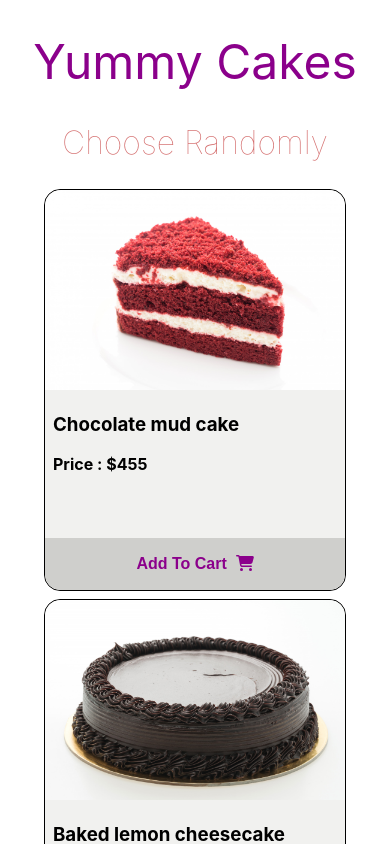
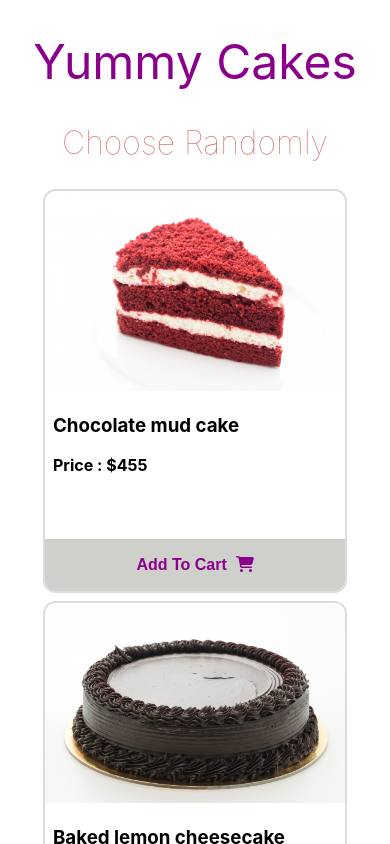
Before and after one commit to ThakurSaad/yummy-cakes, a React (Create React App) app: page / in a window 390 px wide. Shown: the top 844 px of the page. Built offline with nearby package versions, Linux system fonts and the light colour scheme.

Commit message:
breakpoints added

```diff
--- a/src/components/Shop/Product/Products.css
+++ b/src/components/Shop/Product/Products.css
@@ -9,9 +9,8 @@ img {
   position: relative;
   width: 300px;
   height: 400px;
-  border: 1px solid;
-  border-radius: 1rem;
-  background-color: #f1f1ef;
+  border: 2px solid rgba(128, 128, 128, 0.274);
+  border-radius: 0.8rem;
 }
 .product-info {
   margin-left: 0.5rem;
@@ -22,21 +21,13 @@ img {
   background-color: #cfcfcc;
   width: 100%;
   border: none;
-  border-radius: 0 0 1rem 1rem;
+  border-radius: 0 0 0.7rem 0.7rem;
   font-size: 1rem;
   font-weight: 600;
   color: darkmagenta;
 }
 .btn-cart:hover {
-    background-color: black;
-    color: white;
-    transition: .2s;
+  background-color: black;
+  color: white;
+  transition: 0.2s;
 }
-@media only screen and (max-width: 576px) {
-  /* .product {
-    width: 150px;
-  }
-  img {
-    height: 100px;
-  } */
-}
```
